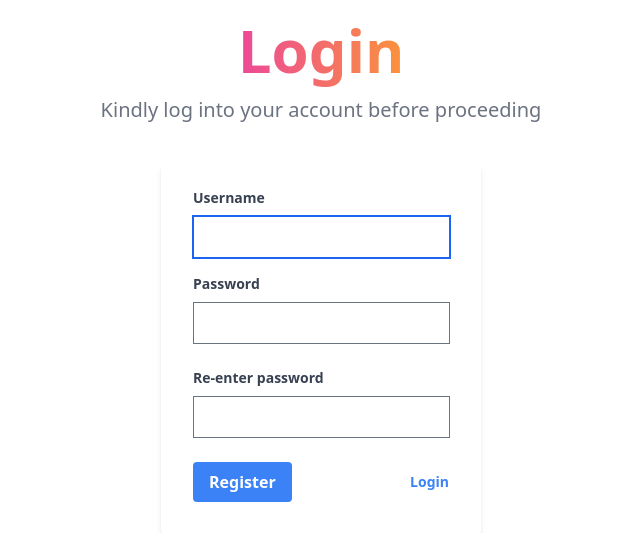
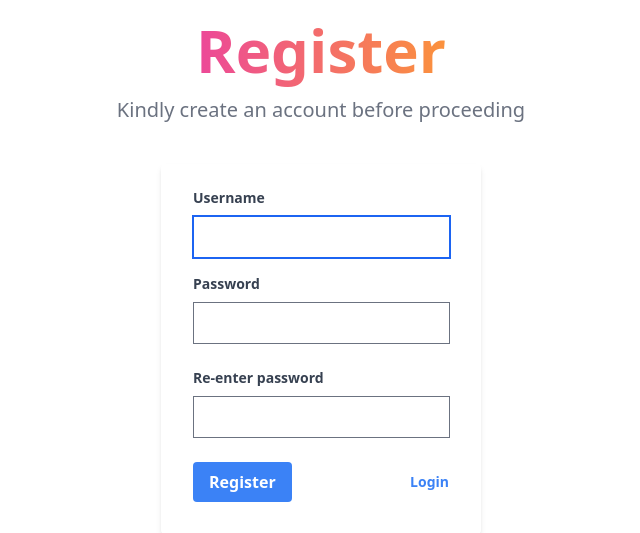
Before and after one commit to vxshxk/recipify, a Django app: page /register/ in a window 1280 px wide. Shown: the top 533 px of the page, without its empty margins (319-959 px from the left). Run offline with Django 4.2, Linux system fonts and the light colour scheme; some libraries are stand-ins or nearby versions.

Commit message:
Minor changes

```diff
--- a/recipify/recipify/templates/register.html
+++ b/recipify/recipify/templates/register.html
@@ -11,8 +11,8 @@
 
     <body>
         <div class="heading">
-            <h1 class="mb-4 text-3xl font-extrabold text-gray-900 dark:text-white md:text-5xl lg:text-6xl"><span class="text-transparent bg-clip-text bg-gradient-to-r from-pink-500 to-orange-400">Login</span></h1>
-            <p class="text-lg font-normal text-gray-500 lg:text-xl dark:text-gray-400">Kindly log into your account before proceeding</p>
+            <h1 class="mb-4 text-3xl font-extrabold text-gray-900 dark:text-white md:text-5xl lg:text-6xl"><span class="text-transparent bg-clip-text bg-gradient-to-r from-pink-500 to-orange-400">Register</span></h1>
+            <p class="text-lg font-normal text-gray-500 lg:text-xl dark:text-gray-400">Kindly create an account before proceeding</p>
         </div>
         <div class="login-row" style="">
             <div class="w-full max-w-xs">
```
